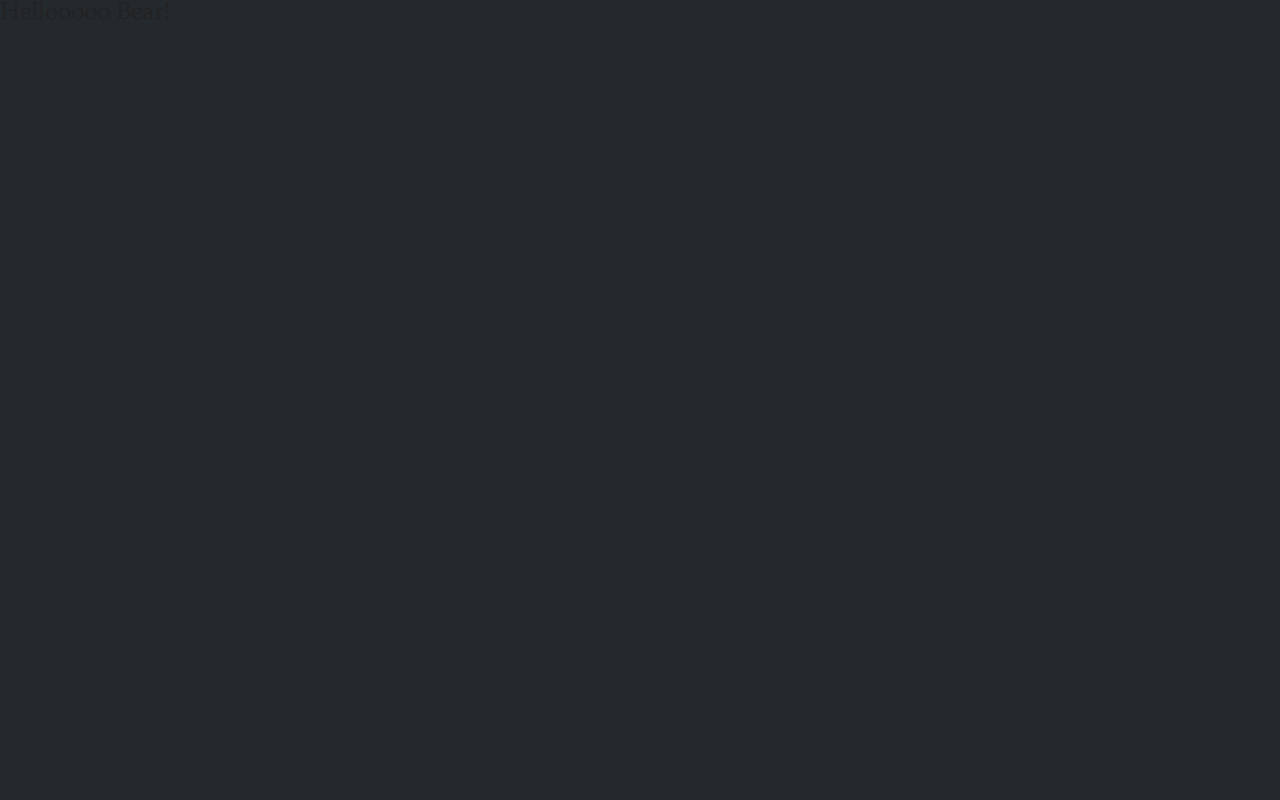
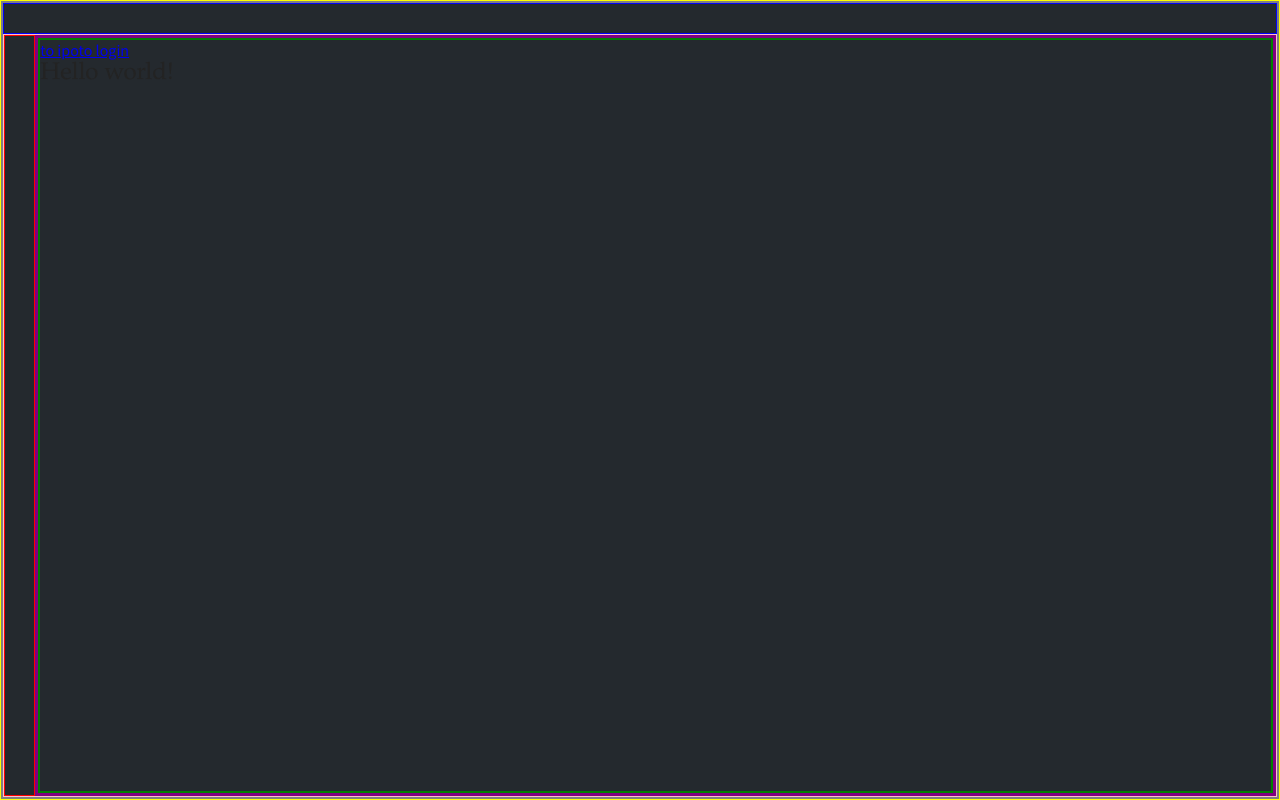
Before and after one commit to Tingst/CHCAlpha, a React app in the folder client/: page /#/dashboard/home in a window 1280 px wide. Built offline with nearby package versions, Linux system fonts and the light colour scheme.

Commit message:
basic routing layout complete

```diff
--- a/client/index.js
+++ b/client/index.js
@@ -1,5 +1,6 @@
 import React from 'react';
 import ReactDOM from 'react-dom';
 import './src/styles/index.less';
+import Main from './src/pages/main';
 
-ReactDOM.render(<h1 className="tree">Hellooooo Bear!</h1>, document.getElementById('content'));
+ReactDOM.render(<Main />, document.getElementById('content'));
--- /dev/null
+++ b/client/src/components/index.js
@@ -0,0 +1,3 @@
+export {default as NavBar} from './navbar.js';
+export {default as SideBar} from './sidebar.js';
+export {ViewRow, ViewCol} from './view.js';
--- /dev/null
+++ b/client/src/components/navbar.js
@@ -0,0 +1,17 @@
+import React from 'react';
+import { ViewRow } from './';
+
+const styles = {
+  container: {
+    height: '2rem',
+    border: '1px solid blue'
+  }
+};
+
+
+const NavBar = () => (
+  <ViewRow style={styles.container}>
+  </ViewRow>
+);
+
+export default NavBar;
--- /dev/null
+++ b/client/src/components/sidebar.js
@@ -0,0 +1,17 @@
+import React from 'react';
+import { ViewCol } from './';
+
+const styles = {
+  container: {
+    height: '100%',
+    width: '2rem',
+    border: '1px solid red'
+  }
+};
+
+const SideBar = () => (
+  <ViewCol style={styles.container}>
+  </ViewCol>
+);
+
+export default SideBar;
--- /dev/null
+++ b/client/src/components/view.js
@@ -0,0 +1,31 @@
+import React from 'react';
+
+const styles = {
+  viewRow: {
+    display: 'flex',
+    flexFlow: 'row'
+  },
+  viewCol: {
+    display: 'flex',
+    flexFlow: 'column'
+  }
+};
+
+
+export const ViewRow = ({ style, children, className }) => (
+  <div className={className || ''} style={{ ...styles.viewRow, ...style }}>
+    {children}
+  </div>
+);
+
+
+export const ViewCol = ({ style, children, className, onScroll, id }) => (
+  <div
+    id={id}
+    className={className || ''}
+    style={{ ...styles.viewCol, ...style }}
+    onScroll={onScroll}
+  >
+    {children}
+  </div>
+);
--- /dev/null
+++ b/client/src/pages/dashboard.js
@@ -0,0 +1,48 @@
+import React from 'react';
+import { HashRouter, Redirect, Route, Switch } from 'react-router-dom';
+import Home from './home';
+import Ipo from './ipo';
+import {
+  NavBar,
+  SideBar,
+  ViewCol,
+  ViewRow
+} from '../components';
+
+export default class DashBoard extends React.Component {
+  constructor(props) {
+    super(props);
+  }
+
+  render() {
+    const match = this.props.match;
+
+    return (
+      <ViewCol style={{ height: '100%', width: '100%', flex: 'none', border: '2px solid grey' }}>
+        <NavBar />
+
+        <ViewRow style={{ height: '100%', border: '1px solid pink' }}>
+          <SideBar />
+
+          <ViewCol style={{ height: '100%', width: '100%', border: '3px solid purple' }}>
+            <Switch>
+              <Route
+                exact
+                path={`${match.url}/`}
+                component={() => <Redirect to={`${match.url}/home`} />}
+              />
+              <Route
+                path={`${match.url}/home`}
+                component={Home}
+              />
+              <Route
+                path={`${match.url}/ipo`}
+                component={Ipo}
+              />
+            </Switch>
+          </ViewCol>
+        </ViewRow>
+      </ViewCol>
+    )
+  }
+}
--- /dev/null
+++ b/client/src/pages/home.js
@@ -0,0 +1,18 @@
+import React from 'react';
+import { Link } from 'react-router-dom';
+
+export default class Home extends React.Component {
+  constructor(props) {
+    super(props);
+  }
+
+  render() {
+    return (
+      <div style={{ border: '2px solid green', height: '100%' }}>
+        <Link to="/dashboard/ipo">to ipo</Link>
+        <Link to="/login">to login</Link>
+        <h1>Hello world!</h1>
+      </div>
+    )
+  }
+}
--- /dev/null
+++ b/client/src/pages/ipo.js
@@ -0,0 +1,18 @@
+import React from 'react';
+import { Link } from 'react-router-dom';
+
+export default class Ipo extends React.Component {
+  constructor(props) {
+    super(props);
+  }
+
+  render() {
+    return (
+      <div style={{ border: '2px solid cyan', height: '100%' }}>
+        <Link to="/dashboard/home">to home</Link>
+        <Link to="/login">to login</Link>
+        <h1>Hello world! IPO</h1>
+      </div>
+    )
+  }
+}
--- /dev/null
+++ b/client/src/pages/login.js
@@ -0,0 +1,18 @@
+import React from 'react';
+import { Link } from 'react-router-dom';
+import { ViewCol, ViewRow } from '../components';
+
+export default class Login extends React.Component {
+  constructor(props) {
+    super(props);
+  }
+
+  render() {
+    return (
+      <ViewCol>
+        <Link to="/dashboard">Go to dashboard</Link>
+        <h1>HELLO LOGIN</h1>
+      </ViewCol>
+    )
+  }
+}
--- /dev/null
+++ b/client/src/pages/main.js
@@ -0,0 +1,41 @@
+import React from 'react';
+import {
+  HashRouter,
+  Redirect,
+  Route,
+  Switch
+} from 'react-router-dom';
+import { ViewCol } from '../components';
+import Login from './login';
+import DashBoard from './dashboard';
+
+export default class Main extends React.Component {
+  constructor(props) {
+    super(props);
+  }
+
+  render() {
+    return (
+      <ViewCol style={{border: '1px solid yellow', height: '100%', width: '100%' }}>
+        <HashRouter>
+          <Switch>
+            <Route
+              exact
+              path="/"
+              component={() => <Redirect to="/login" />}
+            />
+            <Route
+              path="/login"
+              component={Login}
+            />
+            <Route
+              style={{ border: '1px solid red' }}
+              path="/dashboard"
+              component={DashBoard}
+            />
+          </Switch>
+        </HashRouter>
+      </ViewCol>
+    )
+  }
+}
--- a/client/src/styles/index.less
+++ b/client/src/styles/index.less
@@ -47,6 +47,12 @@ body {
   font-weight: @regular;
 }
 
+#content {
+  display: flex;
+  height: 100%;
+  width: 100%;
+}
+
 // Base Styles
 // ------------------------------------------
 h1, h2, h3, h4, h5, h6 {
```
